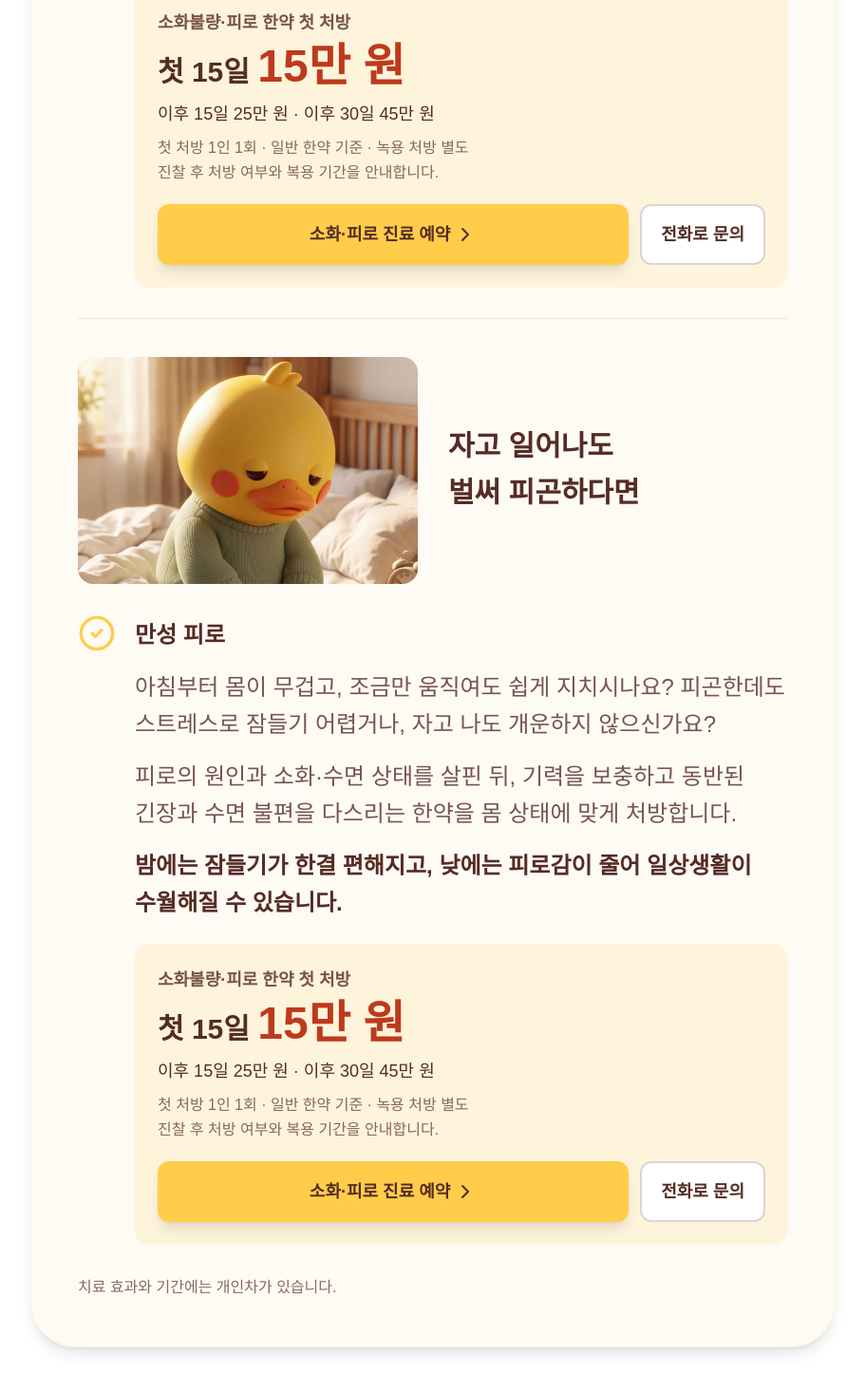
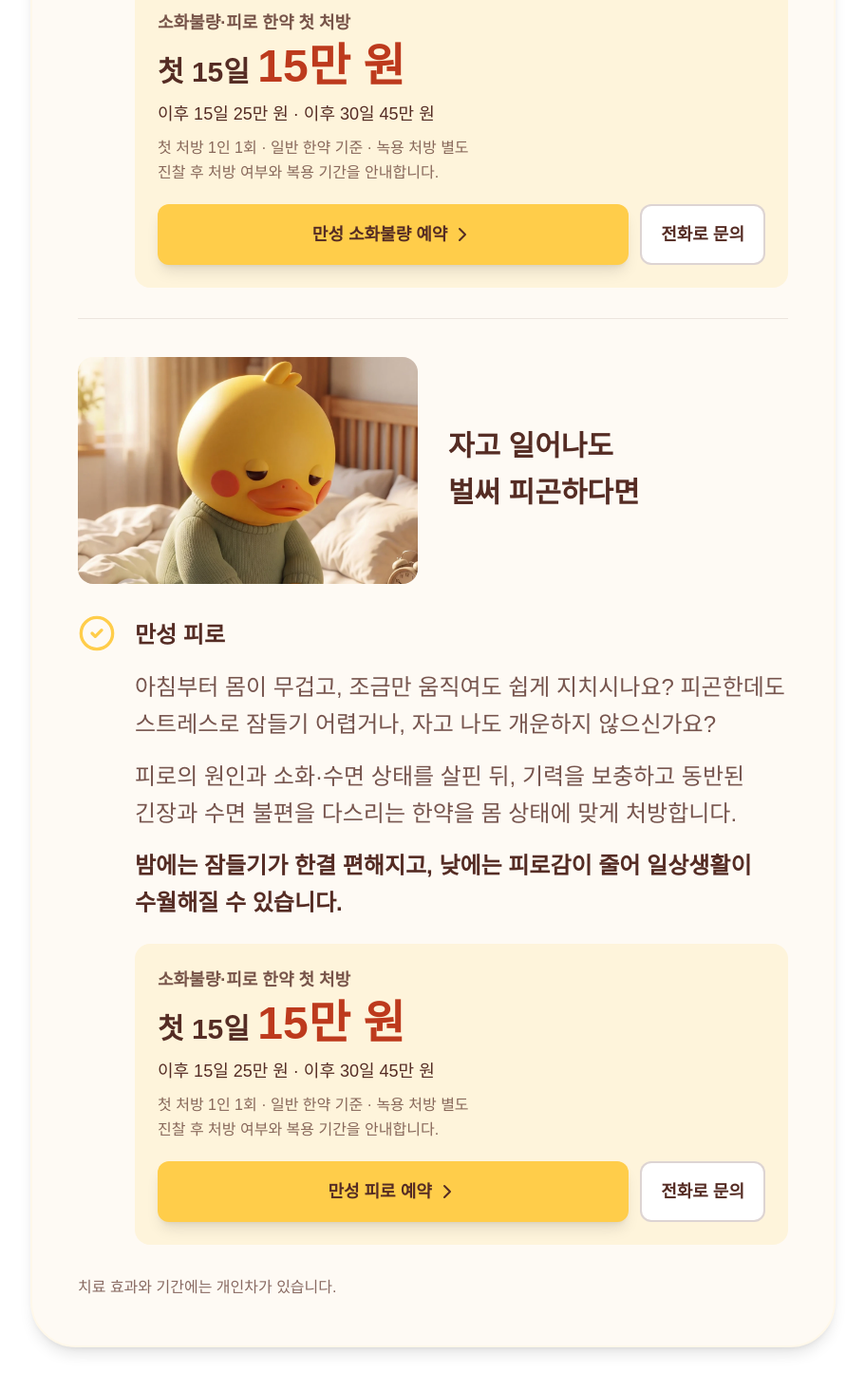
Before and after one commit to kanata-git-hub/orihani, a React (Vite) app: page / in a window 1280 px wide. Shown: the part 3963-5428 px from the top of the page at 95% size, without its empty margins (184-1095 px from the left). Built offline with nearby package versions, Linux system fonts and the light colour scheme; a web font is replaced by a local one.

Commit message:
Link digestion and fatigue CTAs to their dedicated Naver bookings

```diff
--- a/src/components/NaverCTA.tsx
+++ b/src/components/NaverCTA.tsx
@@ -6,9 +6,10 @@ interface NaverCTAProps {
   text?: string;
   showIcon?: boolean;
   placement?: string;
+  href?: string;
 }
 
-export default function NaverCTA({ className = "", text = "네이버 예약하기", showIcon = true, placement = "general" }: NaverCTAProps) {
+export default function NaverCTA({ className = "", text = "네이버 예약하기", showIcon = true, placement = "general", href = "https://m.booking.naver.com/booking/13/bizes/1520704/items/7140755" }: NaverCTAProps) {
   const handleClick = () => {
     if (typeof (window as any).gtag === 'function') {
       (window as any).gtag('event', 'click_naver_reservation', { cta_placement: placement });
@@ -17,7 +18,7 @@ export default function NaverCTA({ className = "", text = "네이버 예약하
 
   return (
     <a
-      href="https://m.booking.naver.com/booking/13/bizes/1520704/items/7140755"
+      href={href}
       target="_blank"
       rel="noopener noreferrer"
       onClick={handleClick}
--- a/src/components/sections/SolutionInternalSection.tsx
+++ b/src/components/sections/SolutionInternalSection.tsx
@@ -10,10 +10,23 @@ const fadeIn = {
   visible: { opacity: 1, y: 0, transition: { duration: 0.6 } }
 };
 
-function HerbalOffer() {
+const careBookings = {
+  digestion: {
+    text: '만성 소화불량 예약',
+    href: 'https://m.booking.naver.com/booking/13/bizes/1520704/items/8114050',
+  },
+  fatigue: {
+    text: '만성 피로 예약',
+    href: 'https://m.booking.naver.com/booking/13/bizes/1520704/items/8114052',
+  },
+};
+
+function HerbalOffer({ care }: { care: keyof typeof careBookings }) {
+  const booking = careBookings[care];
+  const placement = `care_${care}`;
   const trackPhone = () => {
     if (typeof (window as any).gtag === 'function') {
-      (window as any).gtag('event', 'click_phone', { cta_placement: 'care_section' });
+      (window as any).gtag('event', 'click_phone', { cta_placement: placement });
     }
   };
 
@@ -24,7 +37,7 @@ function HerbalOffer() {
       <p className="text-base md:text-lg text-primary mt-3 leading-relaxed">이후 15일 25만 원 · 이후 30일 45만 원</p>
       <p className="text-sm md:text-base text-primary/70 mt-2 leading-relaxed break-keep">첫 처방 1인 1회 · 일반 한약 기준 · 녹용 처방 별도<br />진찰 후 처방 여부와 복용 기간을 안내합니다.</p>
       <div className="flex flex-col sm:flex-row gap-3 mt-5">
-        <NaverCTA className="px-5 py-4 text-lg w-full sm:flex-1" text="소화·피로 진료 예약" placement="care_section" />
+        <NaverCTA className="px-5 py-4 text-lg w-full sm:flex-1" text={booking.text} href={booking.href} placement={placement} />
         <a href="tel:0537537797" onClick={trackPhone} className="inline-flex items-center justify-center rounded-xl border-2 border-primary/20 bg-white px-5 py-4 text-lg font-bold text-primary w-full sm:w-auto hover:bg-[#fff8ea]">전화로 문의</a>
       </div>
     </div>
@@ -63,7 +76,7 @@ export default function SolutionInternalSection() {
                 <p>조금만 먹어도 더부룩하고, 음식이 내려가지 않는 듯 답답하신가요? 자주 체하고 입맛까지 떨어졌다면 소화 상태를 살펴볼 필요가 있습니다.</p>
                 <p>증상과 몸 상태에 따라, 위장 운동을 돕고 약해진 소화 기능을 보완하는 한약을 처방합니다.</p>
                 <p className="text-primary font-bold">식후 더부룩함과 답답함이 줄고, 식사가 한결 편안해질 수 있습니다.</p>
-                <HerbalOffer />
+                <HerbalOffer care="digestion" />
               </div>
             </li>
             <li id="clinic-fatigue" className="scroll-mt-36 pt-8 md:pt-10 border-t border-primary/10">
@@ -88,7 +101,7 @@ export default function SolutionInternalSection() {
                   <p>아침부터 몸이 무겁고, 조금만 움직여도 쉽게 지치시나요? 피곤한데도 스트레스로 잠들기 어렵거나, 자고 나도 개운하지 않으신가요?</p>
                   <p>피로의 원인과 소화·수면 상태를 살핀 뒤, 기력을 보충하고 동반된 긴장과 수면 불편을 다스리는 한약을 몸 상태에 맞게 처방합니다.</p>
                   <p className="text-primary font-bold">밤에는 잠들기가 한결 편해지고, 낮에는 피로감이 줄어 일상생활이 수월해질 수 있습니다.</p>
-                  <HerbalOffer />
+                  <HerbalOffer care="fatigue" />
                 </div>
               </div>
             </li>
```
